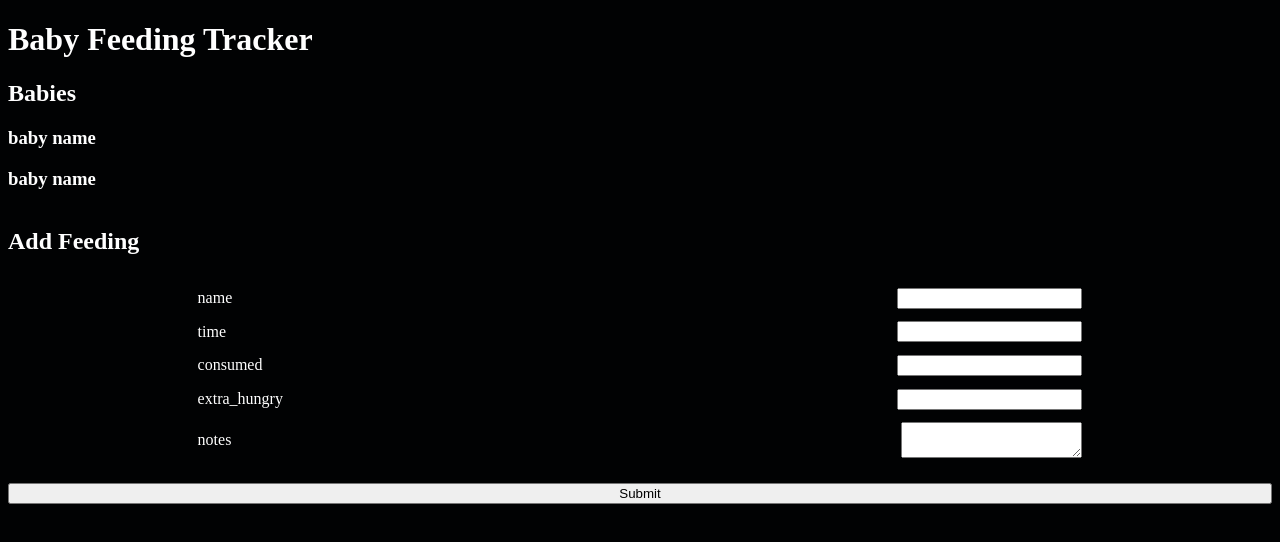
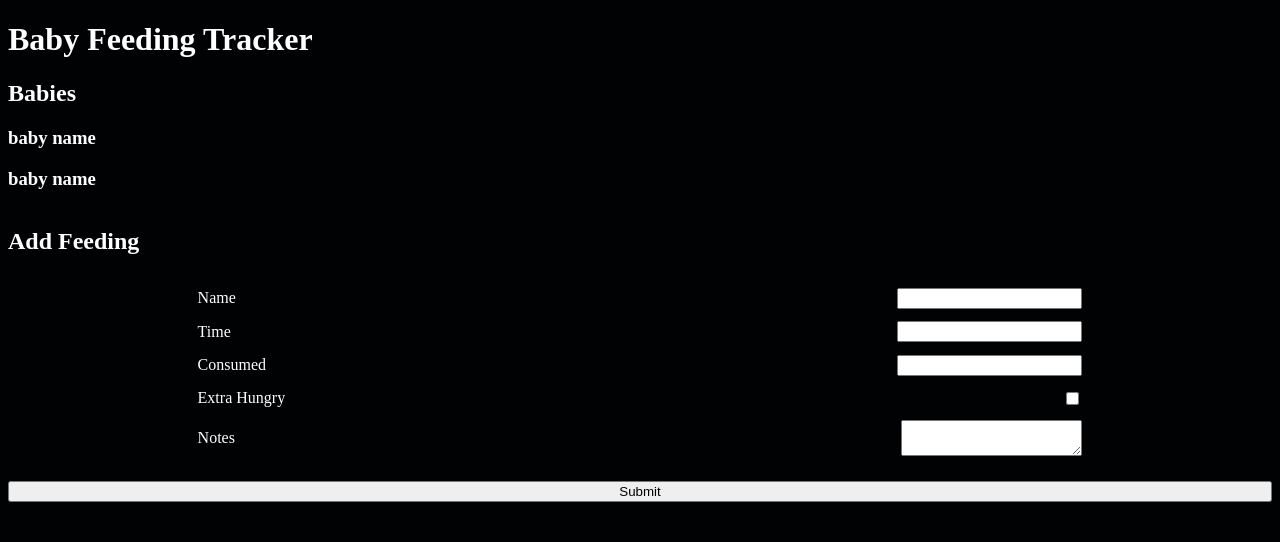
Before and after one commit to Richardaeld/baby-feeding-tacker, a React (Vite) app: page / in a window 1280 px wide. Shown: the top 542 px of the page. Built offline with nearby package versions, Linux system fonts and the light colour scheme.

Commit message:
created/added component checkbox and created genreal js for global issues

```diff
--- a/src/App.jsx
+++ b/src/App.jsx
@@ -19,6 +19,7 @@ const form = {
     {
       name: 'extra_hungry',
       type: 'input_checkbox',
+      checked: false,
     },
     {
       name:'notes',
@@ -26,7 +27,7 @@ const form = {
     }
   ]
 }
-form.inputs.map(input => input.id = crypto.randomUUID());
+form.inputs.map(input => input.key = crypto.randomUUID());
 
 export function App() {
   // const [count, setCount] = useState(0)
--- a/src/components/Form.jsx
+++ b/src/components/Form.jsx
@@ -1,6 +1,7 @@
 import PropTypes from 'prop-types';
 import { FormInput } from './FormInput'
 import { FormTextarea } from './FormTextarea';
+import { FormCheckbox } from './FormCheckbox';
 
 export function Form ({ form }) {
 
@@ -10,10 +11,13 @@ export function Form ({ form }) {
          {form.inputs.map(input => {
             console.log(input.type)
             switch (input.type) {
-               case 'textarea': return <FormTextarea key={input.id} textarea={input}/>
+               case 'textarea': return <FormTextarea key={input.key} textarea={input}/>
+               case 'input_checkbox': return <FormCheckbox key={input.key} checkbox={input}/>
+
 
                case 'input':
-               default     : return <FormInput key={input.id} input={input}/>
+               case 'input_text': return <FormInput key={input.key} input={input}/>
+               // default     :
             }
          })}
 
--- /dev/null
+++ b/src/components/FormCheckbox.jsx
@@ -0,0 +1,25 @@
+import PropTypes from 'prop-types';
+import { capitalizeEveryFirstLetter } from './../js/general.js';
+
+export function FormCheckbox({ checkbox }) {
+  return (
+      <label htmlFor={checkbox.name}>
+         <span>{capitalizeEveryFirstLetter(checkbox.name)}</span>
+         <input
+            id={checkbox.name}
+            type="checkbox"
+            name={checkbox.name}
+            checked={checkbox.checked}
+         />
+      </label>
+  )
+}
+
+FormCheckbox.propTypes = {
+   checkbox: PropTypes.shape({
+      id:PropTypes.string.isRequired,
+      name:PropTypes.string.isRequired,
+      type:PropTypes.string.isRequired,
+      checked:PropTypes.bool.isRequired,
+   }).isRequired
+}
--- a/src/components/FormInput.jsx
+++ b/src/components/FormInput.jsx
@@ -1,12 +1,11 @@
 import PropTypes from 'prop-types';
+import { capitalizeEveryFirstLetter } from './../js/general.js';
 
 export function FormInput ({ input  }) {
 
-
-
    return (
       <label htmlFor={input.name}>
-         <span>{input.name}</span>
+         <span>{capitalizeEveryFirstLetter(input.name)}</span>
          <input
             id={input.name}
             type="text"
--- a/src/components/FormTextarea.jsx
+++ b/src/components/FormTextarea.jsx
@@ -1,15 +1,14 @@
 import PropTypes from 'prop-types';
+import { capitalizeEveryFirstLetter } from './../js/general.js';
 
 export function FormTextarea ({ textarea }) {
 
    return (
       <label htmlFor={textarea.name}>
-         <span>{textarea.name}</span>
+         <span>{capitalizeEveryFirstLetter(textarea.name)}</span>
          <textarea name={textarea.name} id={textarea.name}></textarea>
       </label>
    )
-
-
 }
 
 FormTextarea.propTypes = {
--- /dev/null
+++ b/src/js/general.js
@@ -0,0 +1,4 @@
+export function capitalizeEveryFirstLetter (string) {
+   return string.replace("_", " ").split(" ").map(word =>
+      word.charAt(0).toUpperCase() + word.slice(1)).join(" ")
+}
```
